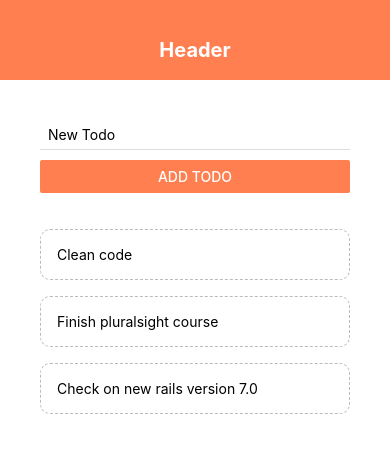
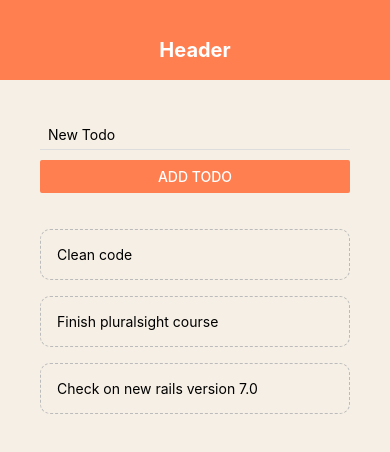
Before and after one commit to markiplagat/todo-app, a React Native app: screen / in a window 390 px wide. Shown: the top 452 px of the page. Built offline with nearby package versions, Linux system fonts and the light colour scheme.

Commit message:
Flex content to fit the screen

```diff
--- a/App.js
+++ b/App.js
@@ -68,9 +68,12 @@ const styles = StyleSheet.create({
     backgroundColor: '#fff',
   },
   content: {
-    padding: 40
+    padding: 40,
+    flex: 1,
+    backgroundColor: '#f6efe5'
   },
   list: {
+    flex: 1,
     marginTop: 20
   }
 });
```
